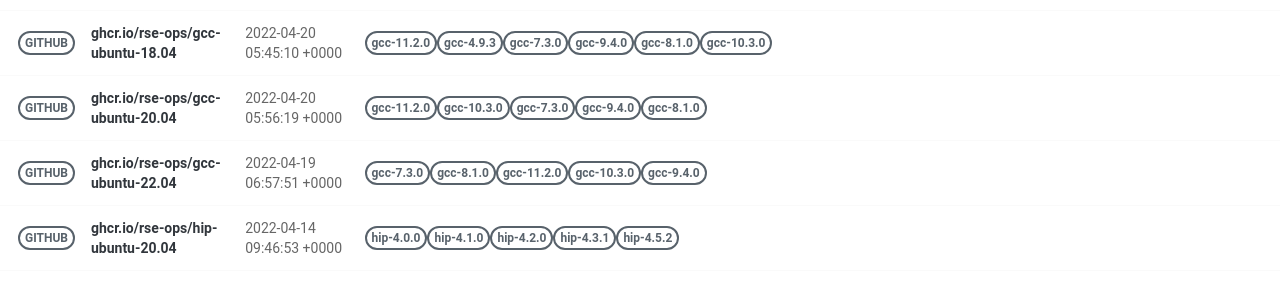
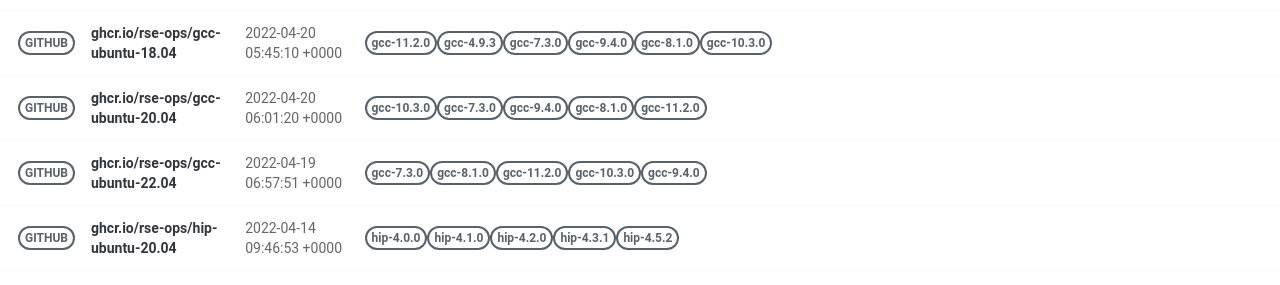
Before and after one commit to rse-ops/docker-images, a Jekyll site: the page built from pages/index.md, in a window 1280 px wide. Shown: the part 581-866 px from the top of the page. Built offline with Jekyll 4.4.1, drawn with Linux system fonts in a browser that asks for light colours; nearby versions of some CDN libraries.

Commit message:
Automated push to update library 2022-04-20

```diff
--- a/_library/ghcr.io-rse-ops-gcc-ubuntu-20.04.md
+++ b/_library/ghcr.io-rse-ops-gcc-ubuntu-20.04.md
@@ -1,14 +1,11 @@
 ---
 layout: container
 name: ghcr.io/rse-ops/gcc-ubuntu-20.04
-updated_at: 2022-04-20 05:56:19.161823
+updated_at: 2022-04-20 06:01:20.697145
 
 
 container_url: https://github.com/orgs/rse-ops/packages/container/package/gcc-ubuntu-20.04
 versions:
- - tag: gcc-11.2.0
-   dockerfile: https://github.com/rse-ops/docker-images/blob/main/ubuntu/gcc/Dockerfile
-   manifest: https://crane.ggcr.dev/manifest/ghcr.io/rse-ops/gcc-ubuntu-20.04:gcc-11.2.0
  - tag: gcc-10.3.0
    dockerfile: https://github.com/rse-ops/docker-images/blob/main/ubuntu/gcc/Dockerfile
    manifest: https://crane.ggcr.dev/manifest/ghcr.io/rse-ops/gcc-ubuntu-20.04:gcc-10.3.0
```
Also changed, not shown: other parts of _library/ghcr.io-rse-ops-gcc-ubuntu-20.04.md (+3 -0 lines).
